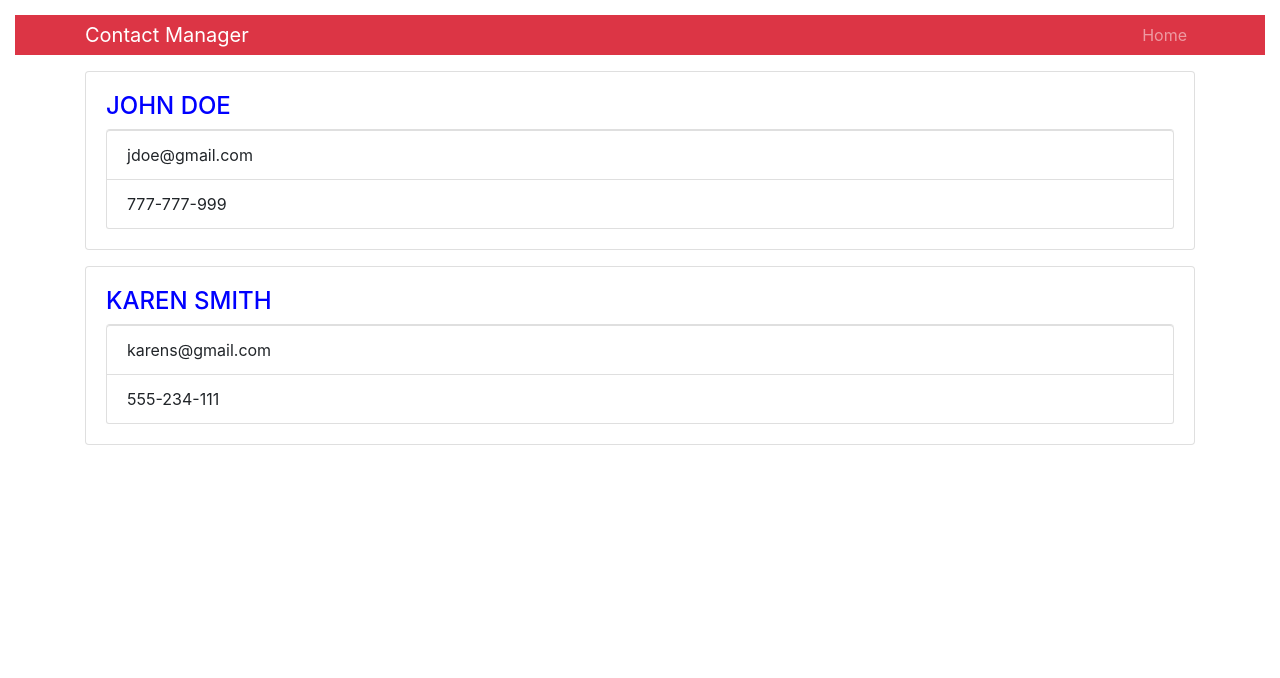
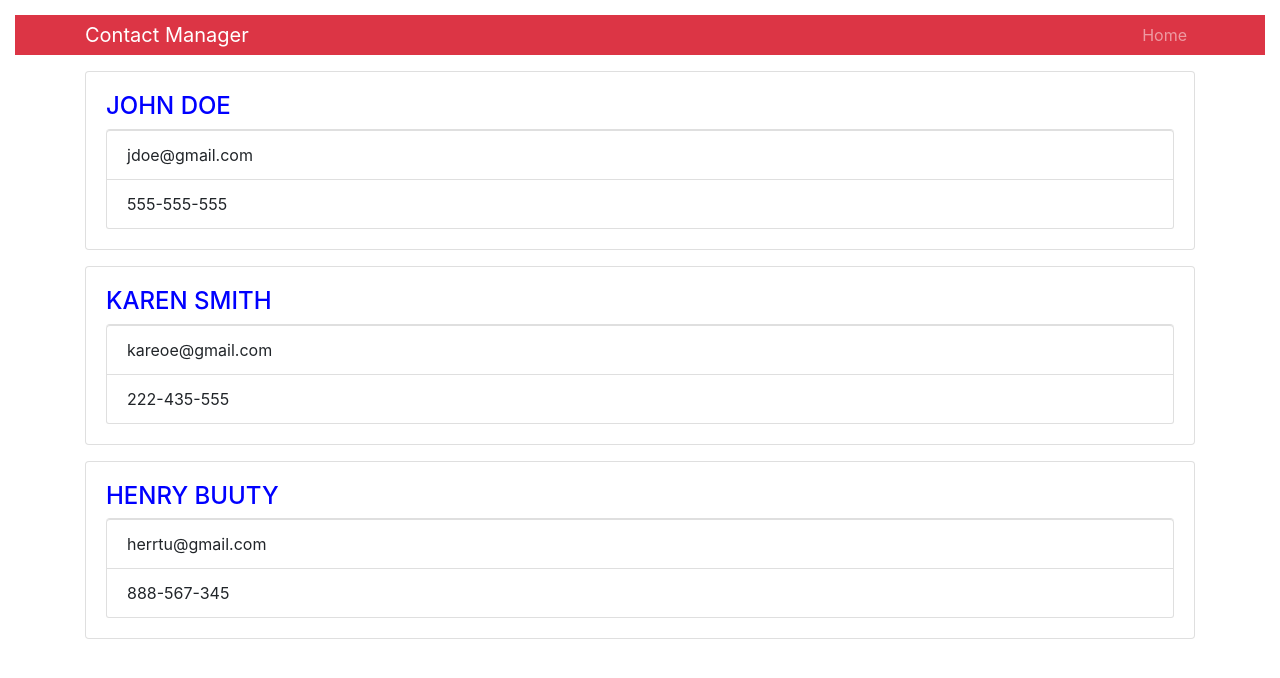
Before and after one commit to kbugaienko/contact-manager, a React (Create React App) app: page / in a window 1280 px wide. Shown: the top 678 px of the page. Built offline with nearby package versions, Linux system fonts and the light colour scheme.

Commit message:
Create State

```diff
--- a/src/App.js
+++ b/src/App.js
@@ -1,5 +1,5 @@
 import React, {Component} from 'react';
-import Contact from './components/Contact';
+import Contacts from './components/Contacts';
 import Header from './components/Header';
 
 import 'bootstrap/dist/css/bootstrap.min.css';
@@ -12,12 +12,7 @@
       <div className="App">
         <Header branding="Contact Manager" />
         <div className="container">
-          <Contact name="John Doe"
-                  email="jdoe@gmail.com"
-                  phone="777-777-999" />
-          <Contact name="Karen Smith"
-                  email="karens@gmail.com"
-                  phone="555-234-111" />
+          <Contacts />
         </div>
       </div>
     );
--- /dev/null
+++ b/src/components/Contacts.js
@@ -0,0 +1,48 @@
+import React, { Component } from 'react'
+import Contact from './Contact';
+
+class Contacts extends Component {
+    constructor() {
+        super();
+        this.state = {
+            contacts: [
+                {
+                    id: 1,
+                    name: 'John Doe',
+                    email: 'jdoe@gmail.com',
+                    phone: '555-555-555'
+                },
+                {
+                    id: 2,
+                    name: 'Karen Smith',
+                    email: 'kareoe@gmail.com',
+                    phone: '222-435-555'
+                },
+                {
+                    id: 3,
+                    name: 'Henry Buuty',
+                    email: 'herrtu@gmail.com',
+                    phone: '888-567-345'
+                }
+            ]
+        };
+    }
+
+    render() {
+        const { contacts } = this.state;
+
+        return (
+            <div>
+                {contacts.map(contact => (
+                <Contact
+                    key={contact.id}
+                    contact={contact}
+                />
+                ))}
+            </div>
+        );
+    }
+}
+
+
+export default Contacts;
```
Also changed, not shown: src/components/Contact.js (+3 -4 lines).
